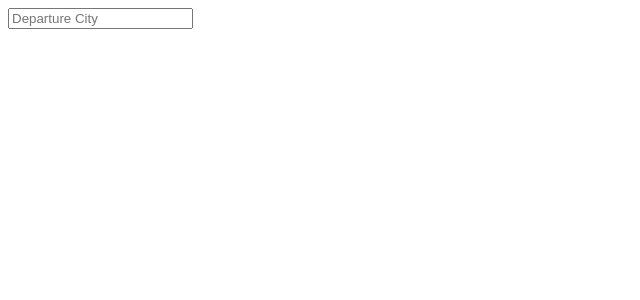
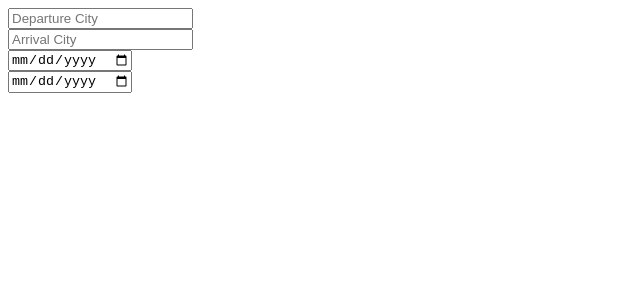
Before and after one commit to DanaIliescu/forms-mandatory-1, an Angular app: page / in a window 1280 px wide. Shown: the top 300 px of the page, without its empty margins (0-640 px from the left). Built offline with nearby package versions, Linux system fonts and the light colour scheme.

Commit message:
added the input fields

```diff
--- a/src/app/air-form/air-form.component.html
+++ b/src/app/air-form/air-form.component.html
@@ -10,4 +10,31 @@
         formControlName="departureCity"
       >
     </div>
+
+    <div>
+      <input type="text"
+        name="arrivalCity"
+        placeholder="Arrival City"
+        id="arrivalCity"
+        formControlName="arrivalCity"
+      >
+    </div>
+
+    <div>
+      <input type="date"
+        name="departureDate"
+        placeholder="Departure Date"
+        id="departureDate"
+        formControlName="departureDate"
+      >
+    </div>
+
+    <div>
+      <input type="date"
+        name="arrivalDate"
+        placeholder="Arrival Date"
+        id="arrivalDate"
+        formControlName="arrivalDate"
+      >
+    </div>
 </form>
--- a/src/app/air-form/air-form.component.ts
+++ b/src/app/air-form/air-form.component.ts
@@ -14,7 +14,10 @@ export class AirFormComponent implements OnInit {
 
   ngOnInit() {
     this.mainForm = this.formBuilder.group({
-      departureCity: ['', Validators.required]
+      departureCity: ['', Validators.required],
+      arrivalCity: ['', Validators.required],
+      departureDate: ['', Validators.required],
+      arrivalDate: ['', Validators.required]
     });
   }
 
```
